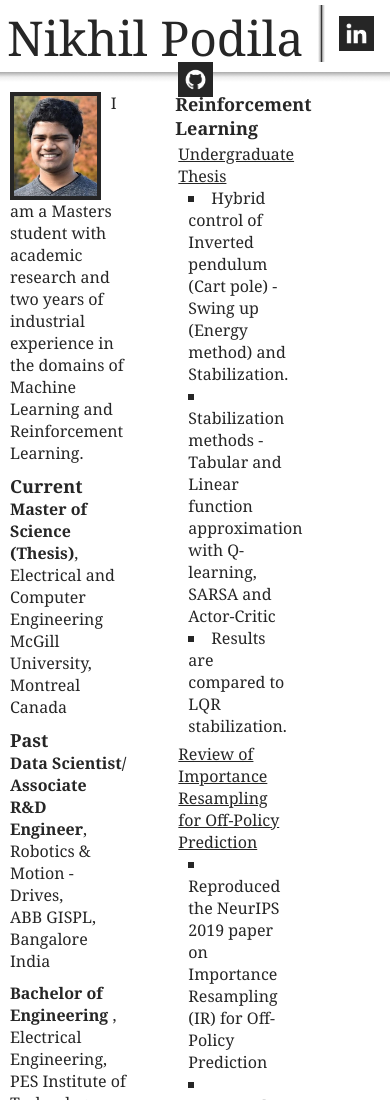
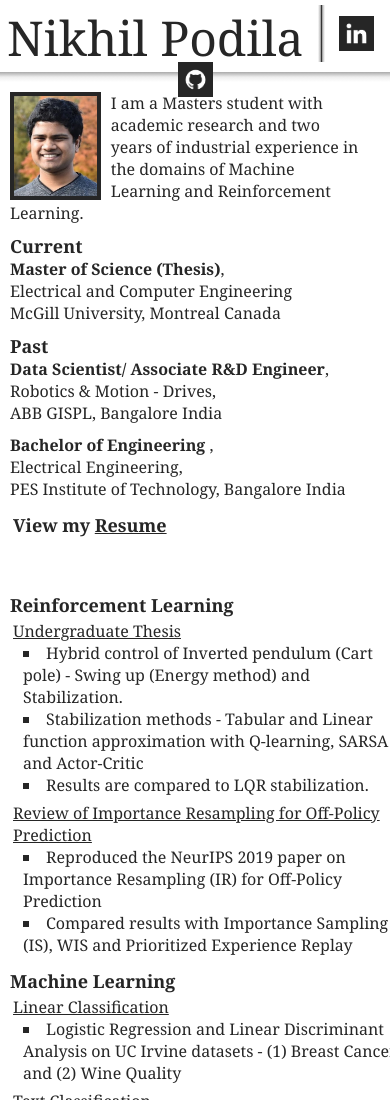
Before and after one commit to nikhilpodila/nikhilpodila.github.io, a plain HTML site: page index.html in a window 390 px wide. Shown: the top 1100 px of the page. Drawn offline with nearby package versions, Linux system fonts and the light colour scheme.

Commit message:
Mobile view

```diff
--- a/index.html
+++ b/index.html
@@ -4,6 +4,7 @@
     <link rel="stylesheet" type="text/css" href = "mainstyles.css" />
     <script src="https://ajax.googleapis.com/ajax/libs/jquery/3.5.1/jquery.min.js"></script>
     <script src="https://code.jquery.com/ui/1.11.4/jquery-ui.min.js"></script>
+    <meta name="viewport" content="width=device-width, initial-scale=1.0">
   <!--script>
   $(document).ready(function(){
     $("profile-entity").click()
--- a/mainstyles.css
+++ b/mainstyles.css
@@ -21,7 +21,7 @@ body {
 
 
 #break.mainElements {
-  width:20px;
+  width:2%;
   padding:0px;
   background-color: transparent;
 }
@@ -70,6 +70,7 @@ img#linkedin {
 div.textAbout{
   float: none;
   text-align: left;
+  max-width: 90%;
 }
 
 #imgAbout {
@@ -164,3 +165,15 @@ span.highlighter {
 #animatedName {
   font-size: 48px;
 }
+
+
+/* Use a media query to add a break point at 800px: */
+@media screen and (max-width:1250px) {
+  .mainElements {
+    width:100%; /* The width is 100%, when the viewport is 800px or smaller */
+  }
+
+  #break.mainElements {
+    height: 4%;
+  }
+}
```
